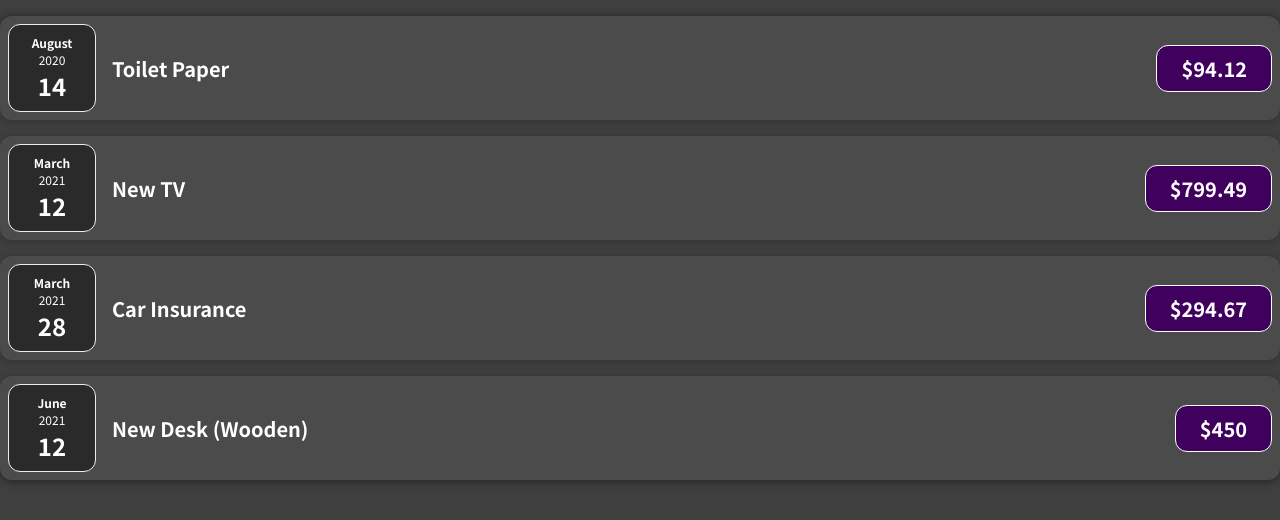
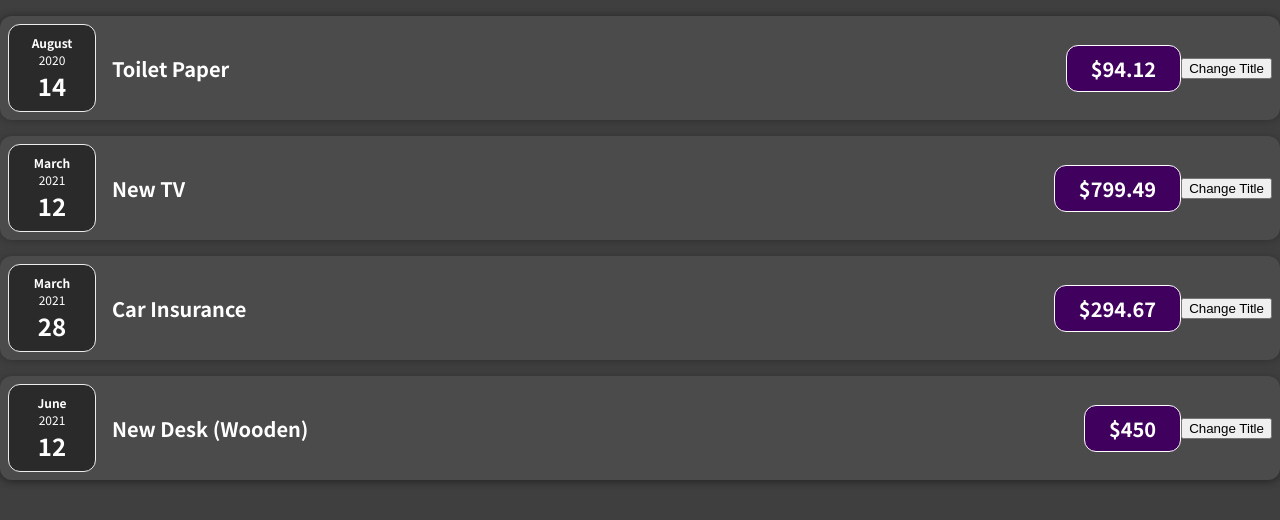
Before and after one commit to ndy-lopez/react-expense-tracker, a React (Create React App) app: page / in a window 1280 px wide. Shown: the top 520 px of the page. Built offline with nearby package versions, Linux system fonts and the light colour scheme.

Commit message:
useState tested and works for title to be updated

```diff
--- a/src/components/expenses/ExpenseItem.js
+++ b/src/components/expenses/ExpenseItem.js
@@ -1,15 +1,26 @@
+import React, { useState } from 'react';
+
 import ExpenseDate from "./ExpenseDate";
 import Card from "../UI/Card";
 import "./ExpenseItem.css";
 
 const ExpenseItem = (props) => {
+
+  const [title, setTitle] = useState(props.title);
+
+
+  const clickHandler = () => {
+    setTitle('Updated!');
+  };
+
   return (
     <Card className="expense-item">
       <ExpenseDate date={props.date} />
       <div className="expense-item__description">
-        <h2>{props.title}</h2>
+        <h2>{title}</h2>
         <div className="expense-item__price">${props.amount}</div>
       </div>
+      <button onClick={clickHandler}>Change Title</button>
     </Card>
   );
 }
```
